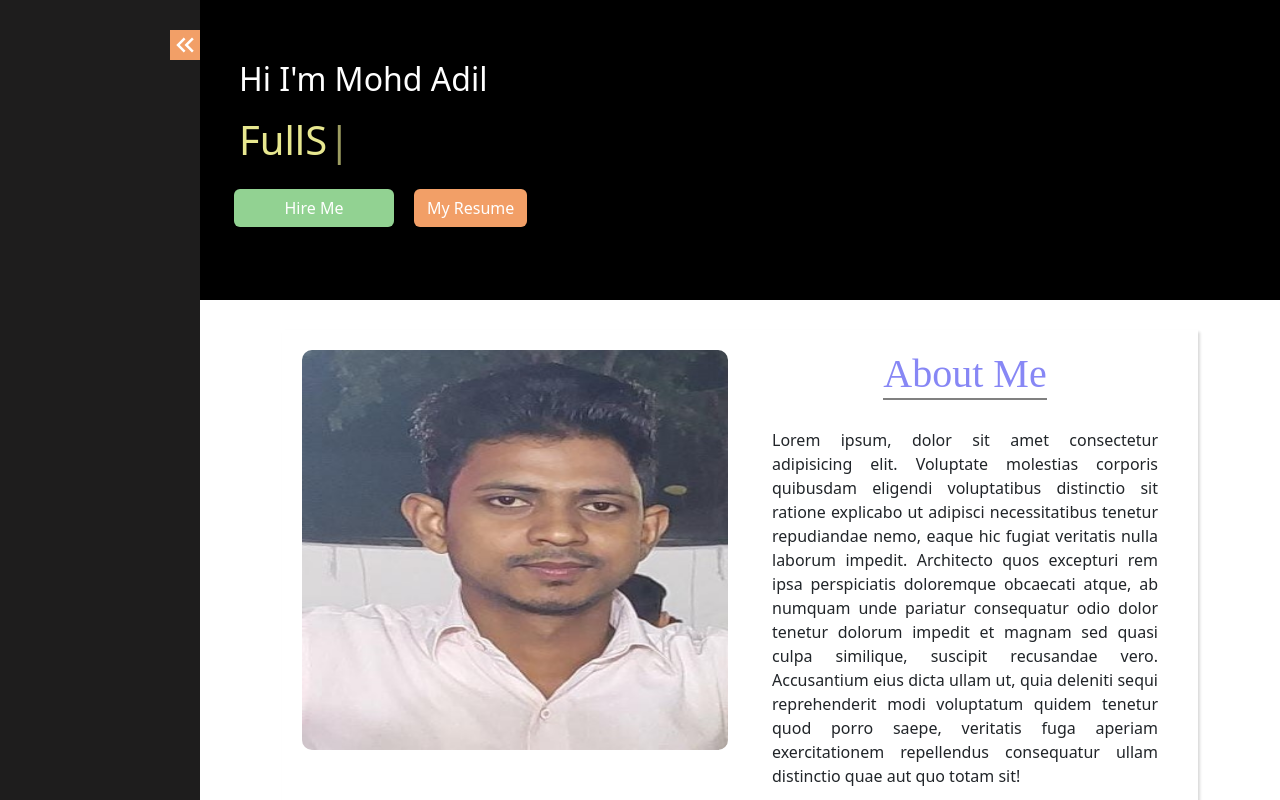
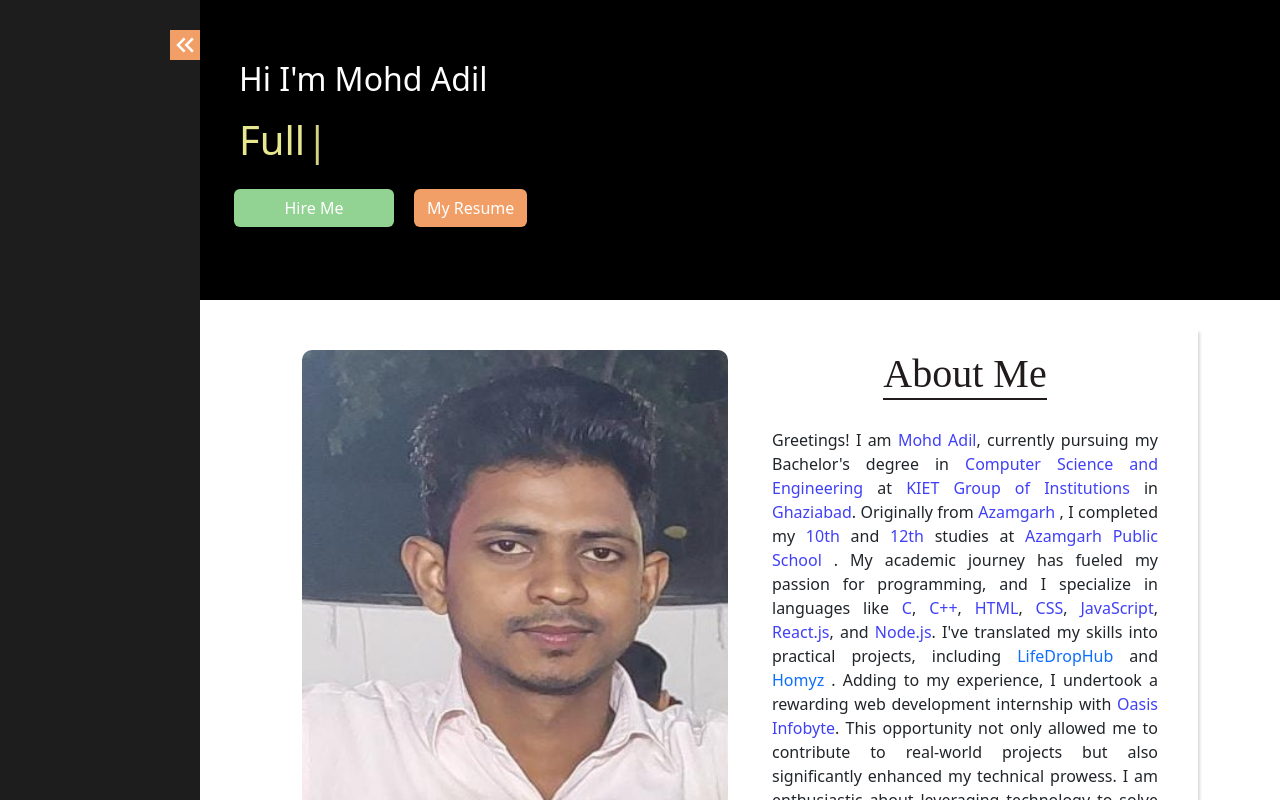
Before and after one commit to adil1777/Portfolio, a React (Create React App) app in the folder client/: page / in a window 1280 px wide. Shown: the top 800 px of the page. Built offline with nearby package versions, Linux system fonts and the light colour scheme.

Commit message:
update content of about page

```diff
--- a/client/src/pages/About/About.css
+++ b/client/src/pages/About/About.css
@@ -7,7 +7,7 @@
 .about-img img{
     border-radius:10px;
     width:100%;
-    height:400px;
+    height:520px;
 }
 .about-content{
     display:flex;
@@ -16,16 +16,25 @@
     align-items:center;
 }
 .about-content h1{
-    color:rgb(135, 135, 245);
+    color: rgb(34, 27, 27);
     font-family:cursive;
-    border-bottom: 2px solid gray;
+    border-bottom: 2px solid rgb(34, 27, 27);
     text-align: center;
+
 }
 .about-content p{
     text-align:justify;
     padding:20px;
+    justify-content: space-between;
+    font-size: 1rem;
+
 }
-
+.self{
+    color: rgb(64, 64, 247);
+}
+.about-content p .pro :hover {
+  color:gray;
+}
 /* ================================== */
 @media(max-width:600px){
     .about{
--- a/client/src/pages/About/About.js
+++ b/client/src/pages/About/About.js
@@ -14,17 +14,37 @@ const About = () => {
             <div className="col-md-6  col-xl-6 col-lg-6 col-xs-12 about-content">
               <h1>About Me</h1>
               <p>
-              Lorem ipsum, dolor sit amet consectetur adipisicing elit.
-              Voluptate molestias corporis quibusdam eligendi voluptatibus
-              distinctio sit ratione explicabo ut adipisci necessitatibus
-              tenetur repudiandae nemo, eaque hic fugiat veritatis nulla laborum
-              impedit. Architecto quos excepturi rem ipsa perspiciatis
-              doloremque obcaecati atque, ab numquam unde pariatur consequatur
-              odio dolor tenetur dolorum impedit et magnam sed quasi culpa
-              similique, suscipit recusandae vero. Accusantium eius dicta ullam
-              ut, quia deleniti sequi reprehenderit modi voluptatum quidem
-              tenetur quod porro saepe, veritatis fuga aperiam exercitationem
-              repellendus consequatur ullam distinctio quae aut quo totam sit!
+                Greetings! I am <span className="self">Mohd Adil</span>,
+                currently pursuing my Bachelor's degree in{" "}
+                <span className="self">Computer Science and Engineering</span>{" "}
+                at <span className="self">KIET Group of Institutions </span> in{" "}
+                <span className="self">Ghaziabad</span>. Originally from{" "}
+                <span className="self">Azamgarh</span> , I completed my{" "}
+                <span className="self">10th</span> and {" "}
+                <span className="self">12th</span> studies at{" "}
+                <span className="self">Azamgarh Public School </span>. My
+                academic journey has fueled my passion for programming, and I
+                specialize in languages like <span className="self">C</span>,{" "}
+                <span className="self">C++</span>,{" "}
+                <span className="self">HTML</span>,{" "}
+                <span className="self">CSS</span>,{" "}
+                <span className="self">JavaScript</span>,{" "}
+                <span className="self">React.js</span>, and{" "}
+                <span className="self">Node.js</span>. I've translated my skills
+                into practical projects, including{" "}
+                <span className="self pro">
+                <a href="https://blood-bank-ym3c.onrender.com/#/login" style={{textDecoration:'none'}}>
+                LifeDropHub </a></span> and{" "}
+                <span className="self pro">
+                 <a href="https://full-stack-real-estate-jade.vercel.app/" style={{textDecoration:'none'}}>Homyz </a></span>. Adding to my experience, I
+                undertook a rewarding web development internship with{" "}
+                <span className="self">Oasis Infobyte</span>. This opportunity
+                not only allowed me to contribute to real-world projects but
+                also significantly enhanced my technical prowess. I am
+                enthusiastic about leveraging technology to solve problems and
+                am always eager to explore new horizons in the field of computer
+                science. Feel free to explore my portfolio to learn more about
+                my projects and experiences.
               </p>
             </div>
           </div>
--- a/client/src/pages/Home/Home.js
+++ b/client/src/pages/Home/Home.js
@@ -17,7 +17,6 @@ const Home = () => {
                   options={{
                     strings: [
                       "FullStack Developer !",
-                      "Mern Stack Developer !",
                       "Programmer !",
                     ],
                     autoStart: true,
```
Lines whose indentation alone changed are shown as unchanged.
